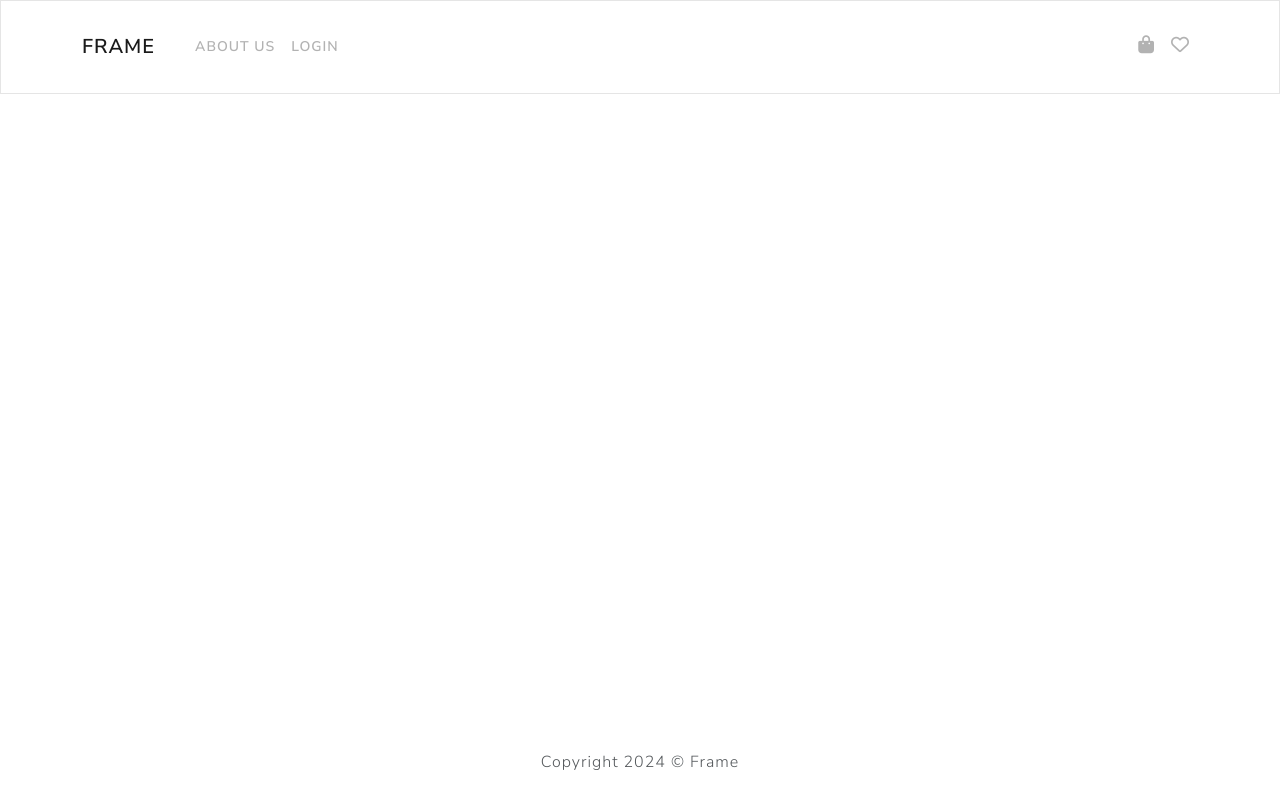
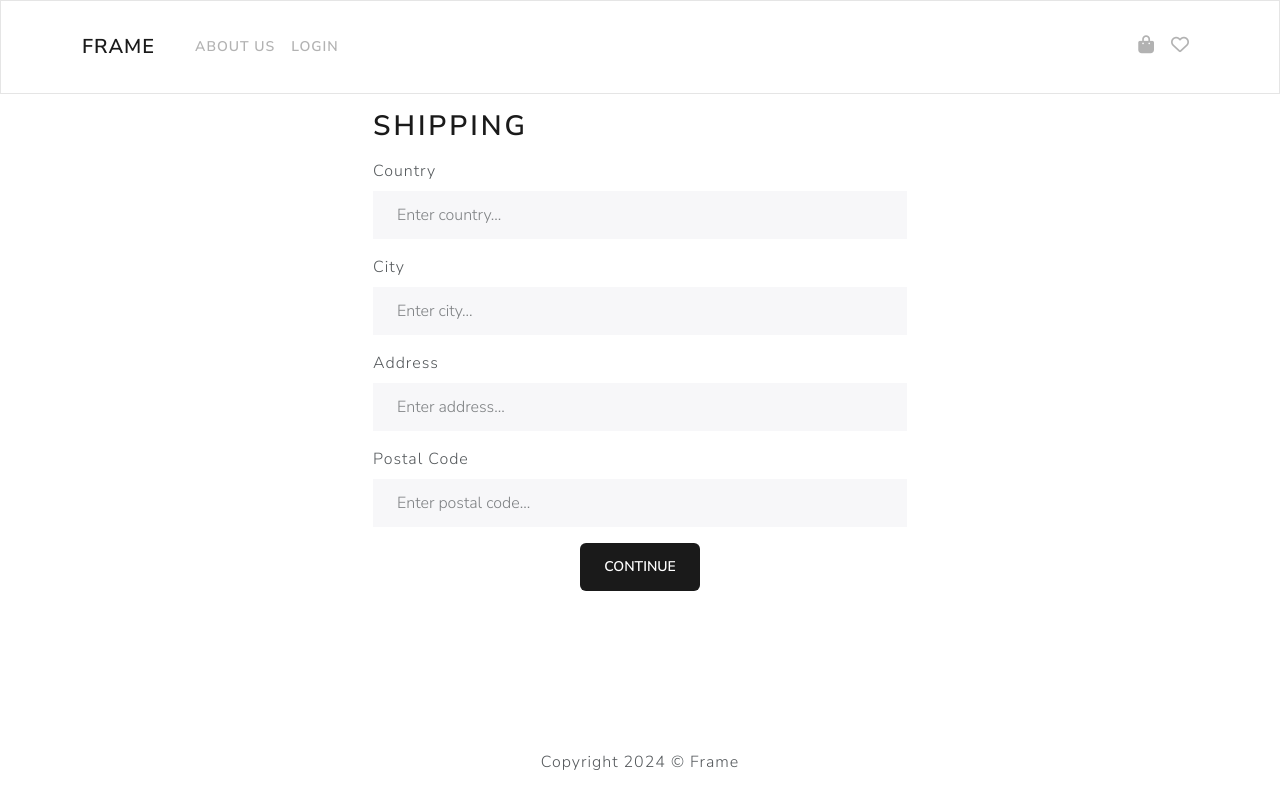
Before and after one commit to yankkvx/ecommerce-django-react, a React (Create React App) app in the folder frontend/: page /shipping in a window 1280 px wide. Built offline with nearby package versions, Linux system fonts and the light colour scheme.

Commit message:
feat: Create ShippingScreen component
Created ShippingScreen component to manage shipping details within the
application.

```diff
--- a/frontend/src/App.js
+++ b/frontend/src/App.js
@@ -10,6 +10,7 @@ import CartScreen from "./screens/CartScreen";
 import LoginScreen from "./screens/LoginScreen";
 import RegisterScreen from "./screens/RegisterScreen";
 import ProfileScreen from "./screens/ProfileScreen";
+import ShippingScreen from "./screens/ShippingScreen";
 
 function App() {
     return (
@@ -34,7 +35,14 @@ function App() {
                                 path="/sign-up/"
                                 element={<RegisterScreen />}
                             />
-                            <Route path="/profile/" element={<ProfileScreen />}/>
+                            <Route
+                                path="/profile/"
+                                element={<ProfileScreen />}
+                            />
+                            <Route
+                                path="/shipping/"
+                                element={<ShippingScreen />}
+                            />
                         </Routes>
                     </Container>
                 </main>
--- /dev/null
+++ b/frontend/src/screens/ShippingScreen.js
@@ -0,0 +1,87 @@
+import React, { useState, useEffect } from "react";
+import { useLocation, useNavigate } from "react-router-dom";
+import { Form, Row, Col, Button } from "react-bootstrap";
+import { useDispatch, useSelector } from "react-redux";
+import FormContainer from "../components/FormContainer";
+import { SAVE_SHIPPING_ADDRESS } from "../constants/cartConstants";
+import { saveShippingAddress } from "../actions/cartActions";
+
+function ShippingScreen() {
+    const cart = useSelector((state) => state.cart);
+    const { shippingAddress } = cart;
+    const dispatch = useDispatch();
+    const navigate = useNavigate()
+
+    const [country, setCountry] = useState(shippingAddress.country);
+    const [city, setCity] = useState(shippingAddress.city);
+    const [address, setAddress] = useState(shippingAddress.address);
+    const [postal_code, setPostalCode] = useState(shippingAddress.postal_code);
+
+    const submitHandler = (e) => {
+        e.preventDefault();
+        dispatch(saveShippingAddress({ country, city, address, postal_code }));
+        navigate('/payment')
+    };
+
+    return (
+        <FormContainer>
+            <h2>Shipping</h2>
+            <Form onSubmit={submitHandler}>
+                <Form.Group className="py-2" controlId="country">
+                    <Form.Label>Country</Form.Label>
+                    <Form.Control
+                        type="text"
+                        placeholder="Enter country..."
+                        value={country ? country : ""}
+                        onChange={(e) => setCountry(e.target.value)}
+                        required
+                    ></Form.Control>
+                </Form.Group>
+                <Form.Group className="py-2" controlId="country">
+                    <Form.Label>City</Form.Label>
+                    <Form.Control
+                        type="text"
+                        placeholder="Enter city..."
+                        value={city ? city : ""}
+                        onChange={(e) => setCity(e.target.value)}
+                        required
+                    ></Form.Control>
+                </Form.Group>
+                <Form.Group className="py-2" controlId="country">
+                    <Form.Label>Address</Form.Label>
+                    <Form.Control
+                        type="text"
+                        placeholder="Enter address..."
+                        value={address ? address : ""}
+                        onChange={(e) => setAddress(e.target.value)}
+                        required
+                    ></Form.Control>
+                </Form.Group>
+                <Form.Group className="py-2" controlId="country">
+                    <Form.Label>Postal Code</Form.Label>
+                    <Form.Control
+                        type="text"
+                        placeholder="Enter postal code..."
+                        value={postal_code ? postal_code : ""}
+                        onChange={(e) => setPostalCode(e.target.value)}
+                        required
+                    ></Form.Control>
+                </Form.Group>
+
+                <Row className="py-2 text-center">
+                    <Col>
+                        <Button
+                            type="submit"
+                            variant="primary"
+                            className="rounded"
+                        >
+                            Continue
+                        </Button>
+                    </Col>
+                </Row>
+            </Form>
+        </FormContainer>
+    );
+}
+
+export default ShippingScreen;
```
